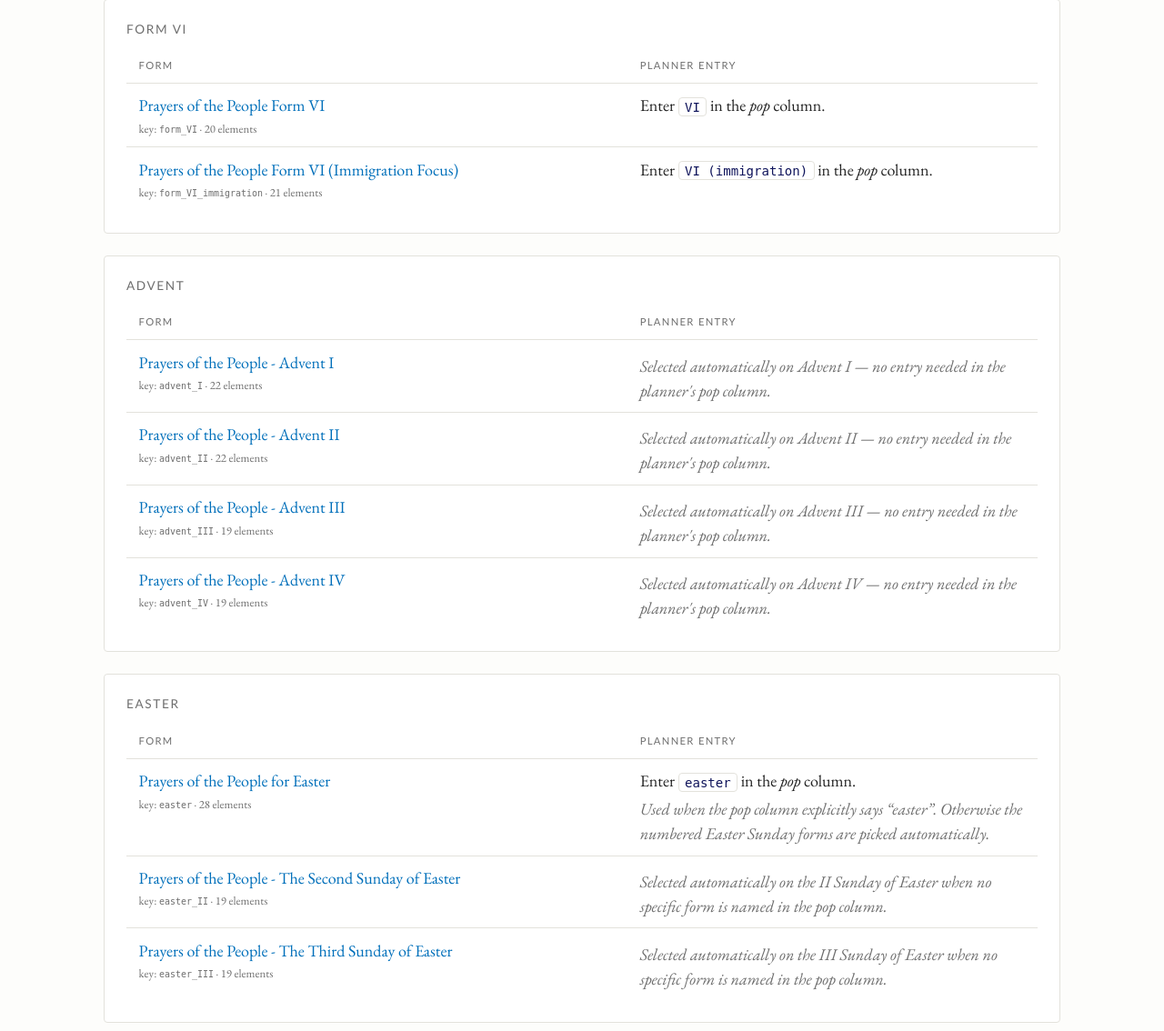
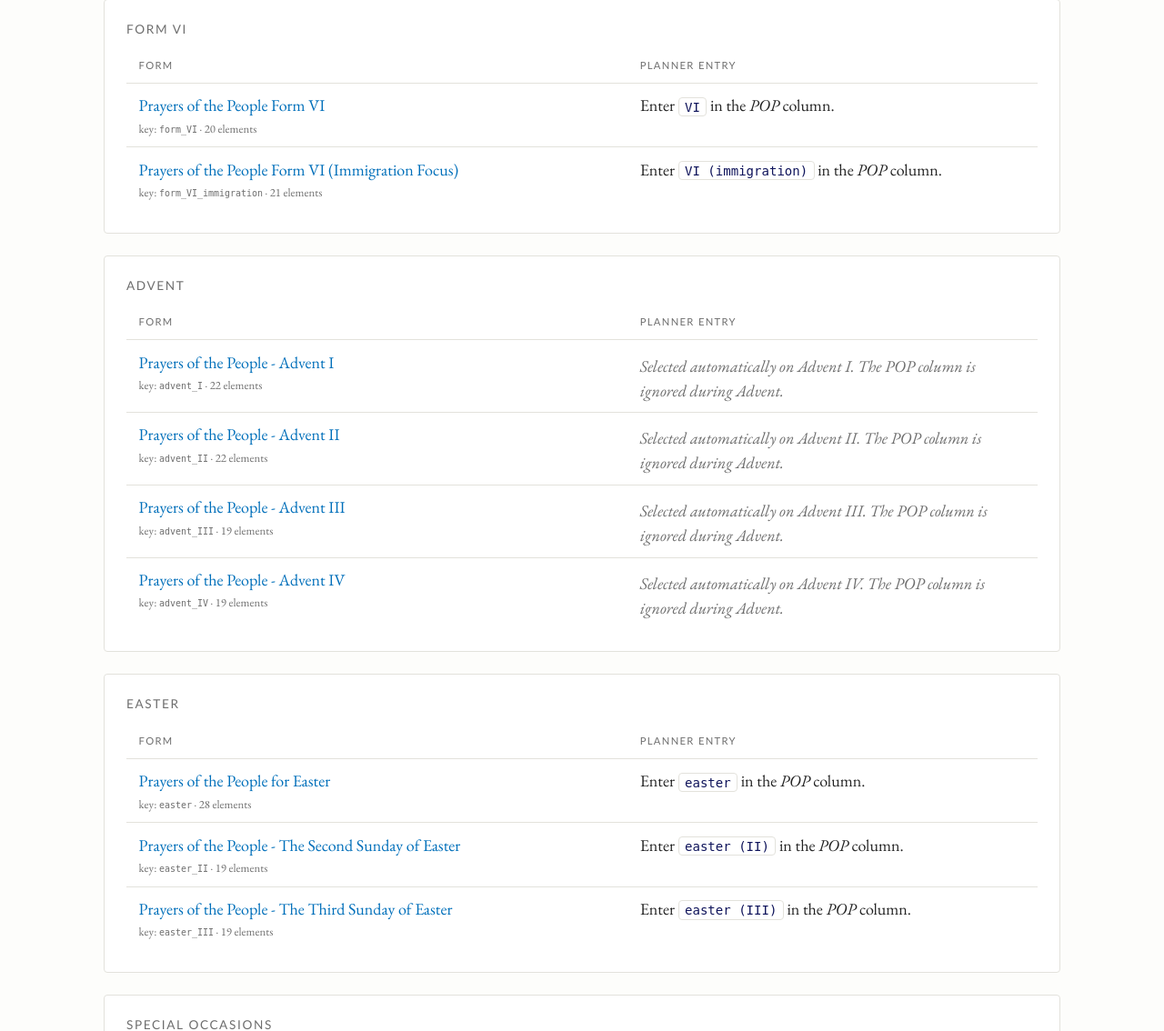
Before and after one commit to revvk/sta_bulletins, a FastAPI app: page /prayers in a window 1280 px wide. Shown: the part 1547-2681 px from the top of the page at 91% size. Run offline with FastAPI, Linux system fonts and the light colour scheme; some libraries are stand-ins or nearby versions.

Commit message:
Support 'easter (II)' / 'easter (III)' in the POP column; capitalize POP
_get_pop_form_key previously lowercased every parenthetical variant,
which meant the easter_II / easter_III forms in pop_forms.yaml could
not be selected at all — typing 'easter (II)' in the POP column
produced 'easter_ii' (no such key) and fell back to Form I.

Now Roman-numeral parentheticals preserve their case so the key
matches the YAML, and the named-form match is applied AFTER the
parenthetical has been pulled out so 'Easter (II)' and 'easter (II)'
both resolve to easter_II. Existing lowercase variants like
'II (immigration)' are unaffected.

The Prayers page planner hints now reflect reality:
  easter / easter_II / easter_III  →  POP column entry
  advent_I..IV                     →  automatic (POP column ignored)

'pop' → 'POP' throughout the user-facing text.

Co-Authored-By: Claude Opus 4.7 <noreply@anthropic.com>

```diff
--- a/web/app.py
+++ b/web/app.py
@@ -503,7 +503,7 @@ async def song_save(
 # The pop_forms.yaml catalog stores one entry per form variant. We group
 # them for display so that (for example) Form II and Form II (Immigration
 # Focus) sit next to each other. The grouping also tells the user what
-# text to drop into the Google Sheet's "pop" column to pick a specific
+# text to drop into the Google Sheet's POP column to pick a specific
 # variant — that matters because the CLI used to resolve ambiguity with
 # an interactive prompt that the web runner can't answer.
 
@@ -550,7 +550,7 @@ def _planner_hint(key: str) -> dict:
         or
         {"sheet_value": None, "note": "Selected automatically on …"}
     """
-    # Standard forms (I–VI) — pop column takes the Roman numeral, plus
+    # Standard forms (I–VI) — POP column takes the Roman numeral, plus
     # an optional parenthetical for variants. Must be lowercase inside
     # the parens to match _get_pop_form_key's comparison.
     for base in _FORM_GROUP_ORDER:
@@ -566,35 +566,30 @@ def _planner_hint(key: str) -> dict:
 
     # Advent: advent_I / II / III / IV — picked automatically when
     # is_advent is True and the service title contains the ordinal.
+    # The POP column is ignored on Advent Sundays.
     if key.startswith("advent_"):
         roman = key.split("_", 1)[1]
         return {
             "sheet_value": None,
             "note": (
-                f"Selected automatically on Advent {roman} — no entry "
-                "needed in the planner's pop column."
+                f"Selected automatically on Advent {roman}. The POP "
+                "column is ignored during Advent."
             ),
         }
 
-    # Easter: easter_II / easter_III selected automatically; bare
-    # "easter" is a force-override keyed by the pop column.
+    # Easter: all three (easter, easter_II, easter_III) are keyed
+    # explicitly by the POP column — the base form takes "easter" and
+    # the numbered variants take "easter (II)" / "easter (III)".
     if key == "easter":
         return {
             "sheet_value": "easter",
-            "note": (
-                "Used when the pop column explicitly says “easter”. "
-                "Otherwise the numbered Easter Sunday forms are picked "
-                "automatically."
-            ),
+            "note": None,
         }
     if key.startswith("easter_"):
         roman = key.split("_", 1)[1]
         return {
-            "sheet_value": None,
-            "note": (
-                f"Selected automatically on the {roman} Sunday of Easter "
-                "when no specific form is named in the pop column."
-            ),
+            "sheet_value": f"easter ({roman})",
+            "note": None,
         }
 
     # Fallback for anything else (currently: mothers_day).
@@ -602,7 +597,7 @@ def _planner_hint(key: str) -> dict:
         "sheet_value": None,
         "note": (
             "No automatic trigger — this form is not currently wired to "
-            "the planner. Edit pop_forms.yaml or add a rule to select it."
+            "the POP column. Edit pop_forms.yaml or add a rule to select it."
         ),
     }
 
--- a/web/templates/prayers/list.html
+++ b/web/templates/prayers/list.html
@@ -9,7 +9,7 @@
         about. Click a title to read the full text. Variants of the same
         form (for example Form II and Form II with an immigration focus)
         are grouped together, along with the exact wording to put in the
-        planner&rsquo;s <strong>pop</strong> column to pick each one.
+        planner&rsquo;s <strong>POP</strong> column to pick each one.
     </p>
 
     {% for g in groups %}
@@ -38,7 +38,7 @@
                             {% if e.hint.sheet_value %}
                                 <div>
                                     Enter <code class="planner-code">{{ e.hint.sheet_value }}</code>
-                                    in the <em>pop</em> column.
+                                    in the <em>POP</em> column.
                                 </div>
                             {% endif %}
                             {% if e.hint.note %}
```
Also changed, not shown: bulletin/document/builder.py (+22 -14 lines).
